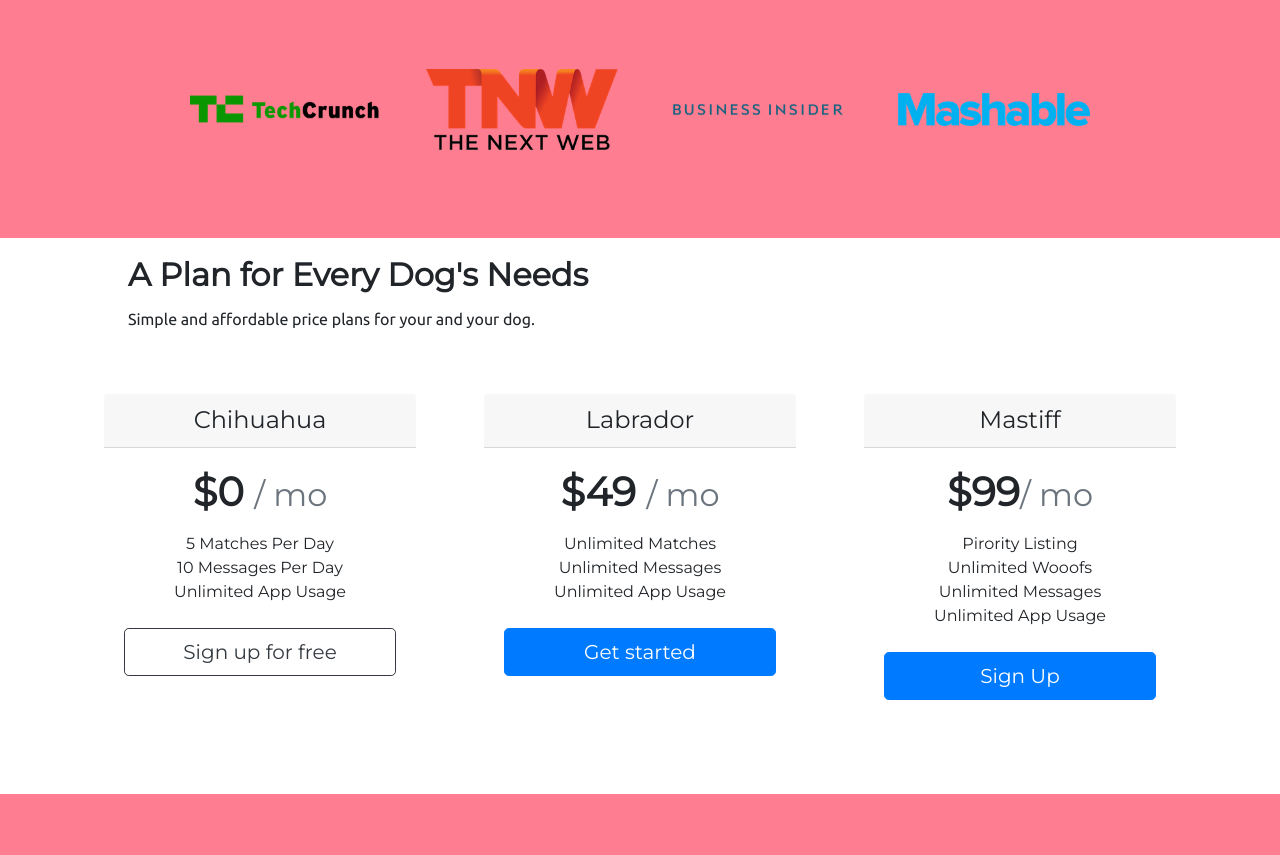
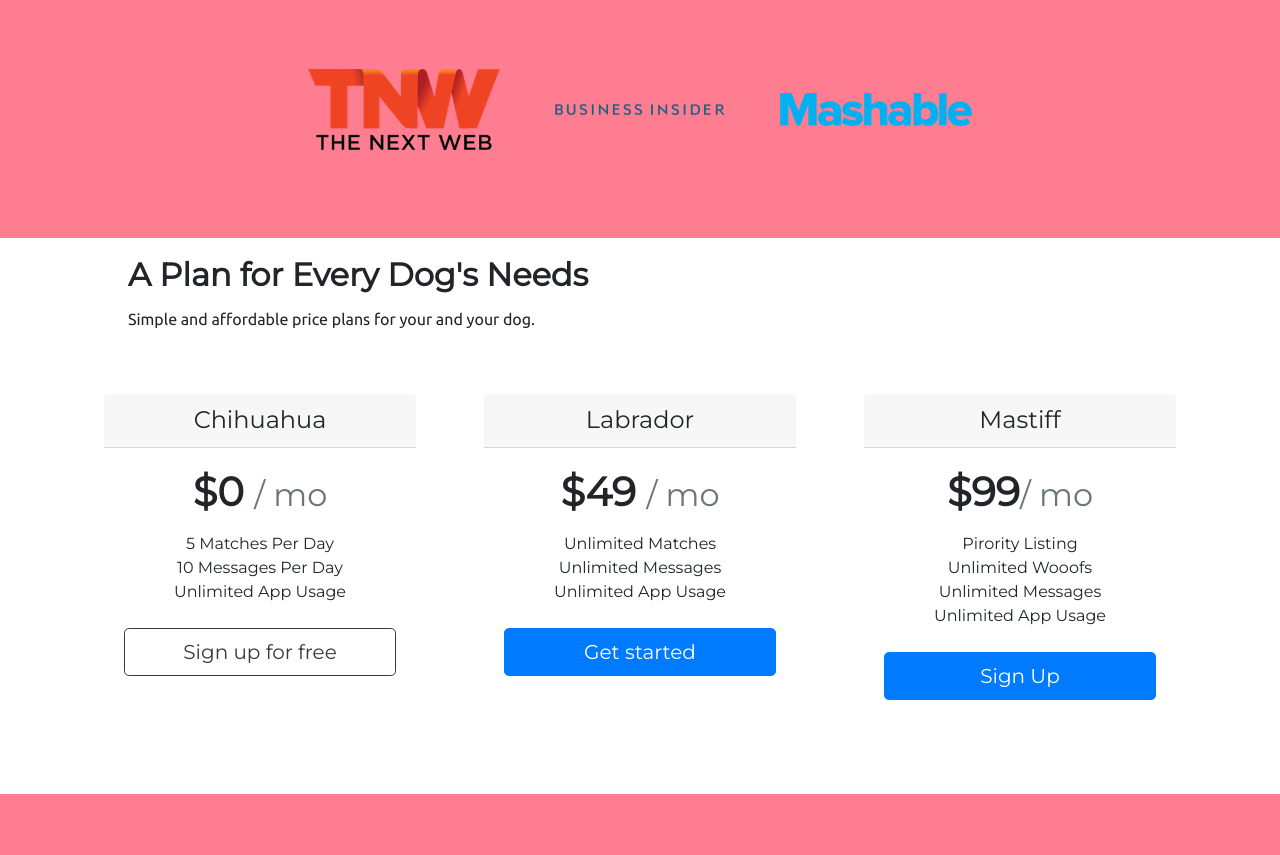
Before and after one commit to samjsolomon/Tindog, a plain HTML site: page index.html in a window 1280 px wide. Shown: the part 1308-2163 px from the top of the page. Drawn offline with nearby package versions, Linux system fonts and the light colour scheme; a web font is replaced by a local one.

Commit message:
Update index.html

```diff
--- a/index.html
+++ b/index.html
@@ -123,8 +123,8 @@
 
   <!-- Press -->
   <section id="press">
-
-    <img class="press-logo" src="images/techcrunch.png" alt="tc-logo">
+<!--
+    <img class="press-logo" src="images/techcrunch.png" alt="tc-logo"> -->
     <img class="press-logo" src="images/tnw.png" alt="tnw-logo">
     <img class="press-logo" src="images/bizinsider.png" alt="biz-insider-logo">
     <img class="press-logo" src="images/mashable.png" alt="mashable-logo">
```
